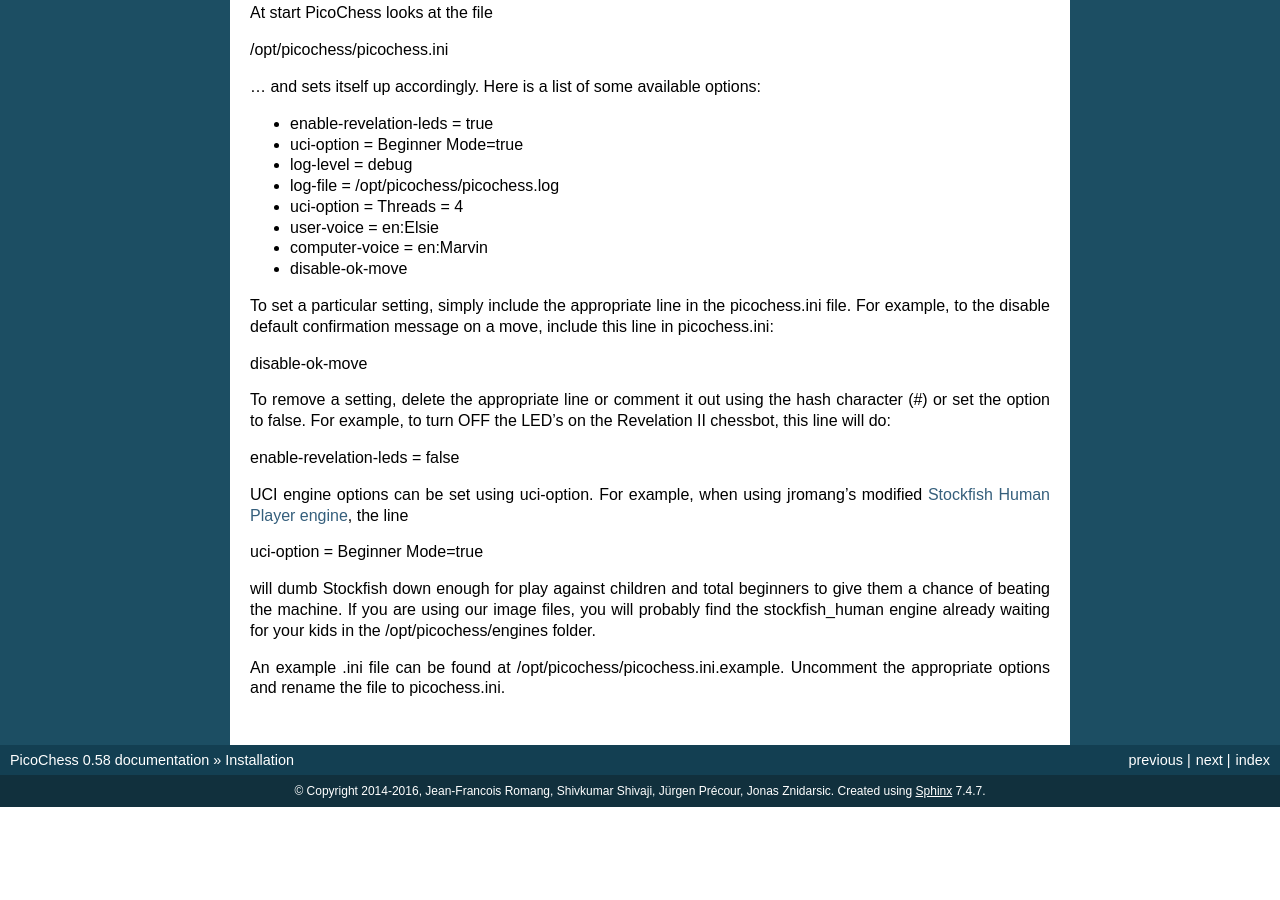
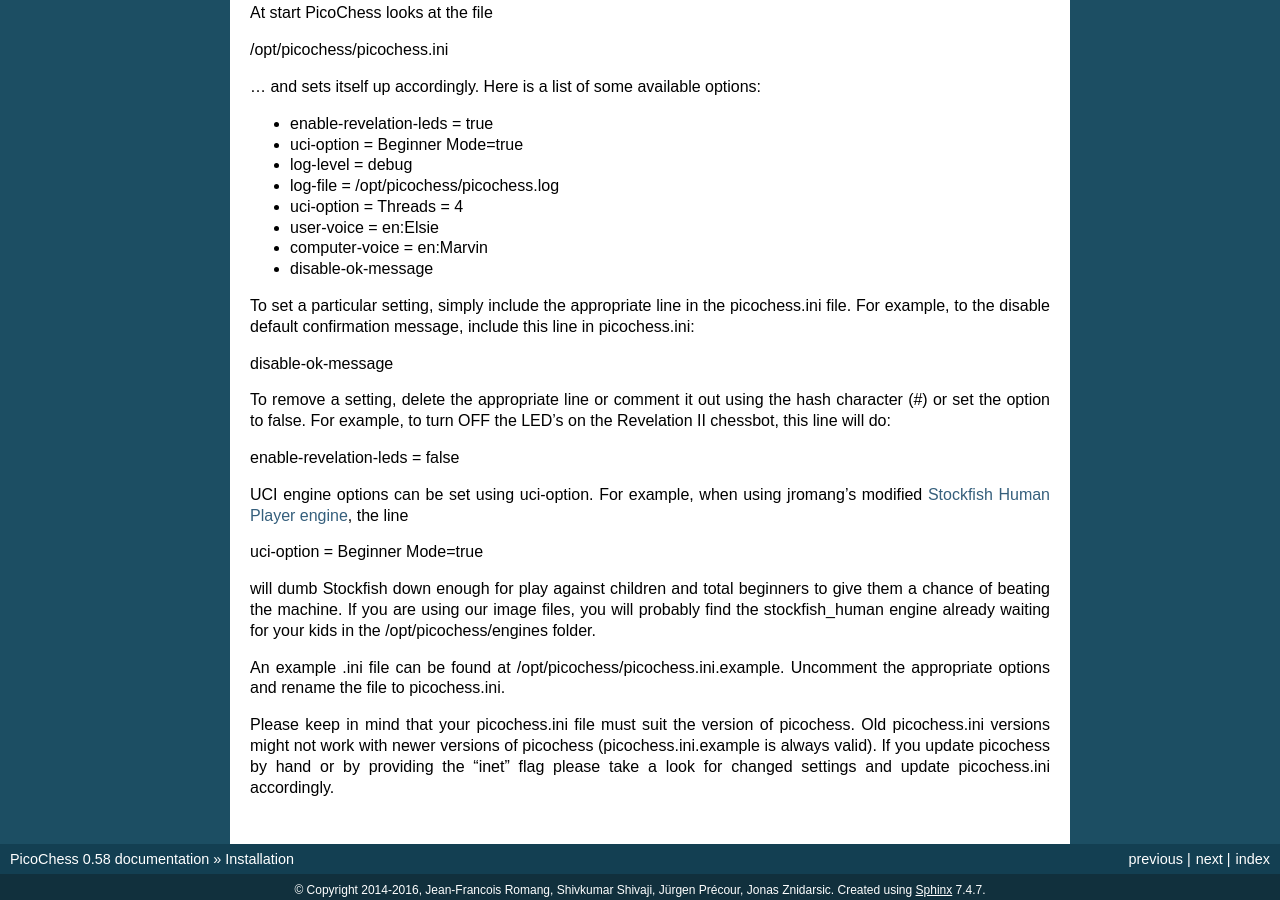
Before and after one commit to jromang/picochess, a Sphinx documentation site: the page built from docs/installation.rst, in a window 1280 px wide and 900 px high, scrolled down 3063 px. Built offline with Sphinx 7.4.7, drawn with Linux system fonts in a browser that asks for light colours; before the commit the page ends 3870 px from its top, so only the background shows below that.

Commit message:
update docu

```diff
--- a/docs/installation.rst
+++ b/docs/installation.rst
@@ -187,12 +187,12 @@
 * uci-option = Threads = 4
 * user-voice = en:Elsie
 * computer-voice = en:Marvin
-* disable-ok-move
+* disable-ok-message
 
 To set a particular setting, simply include the appropriate line in the picochess.ini file.
-For example, to the disable default confirmation message on a move, include this line in picochess.ini:
+For example, to the disable default confirmation message, include this line in picochess.ini:
 
-disable-ok-move
+disable-ok-message
 
 To remove a setting, delete the appropriate line or comment it out using the hash character (#) or set the option to false.
 For example, to turn OFF the LED's on the Revelation II chessbot, this line will do:
@@ -210,3 +210,8 @@
 
 An example .ini file can be found at /opt/picochess/picochess.ini.example.
 Uncomment the appropriate options and rename the file to picochess.ini.
+
+Please keep in mind that your picochess.ini file must suit the version of picochess.
+Old picochess.ini versions might not work with newer versions of picochess (picochess.ini.example is always valid).
+If you update picochess by hand or by providing the "inet" flag please take a look for changed settings and update
+picochess.ini accordingly.
```
